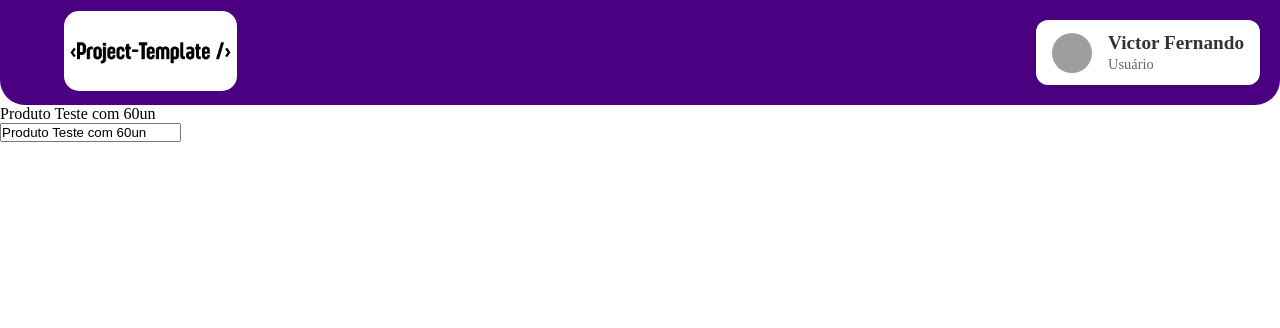
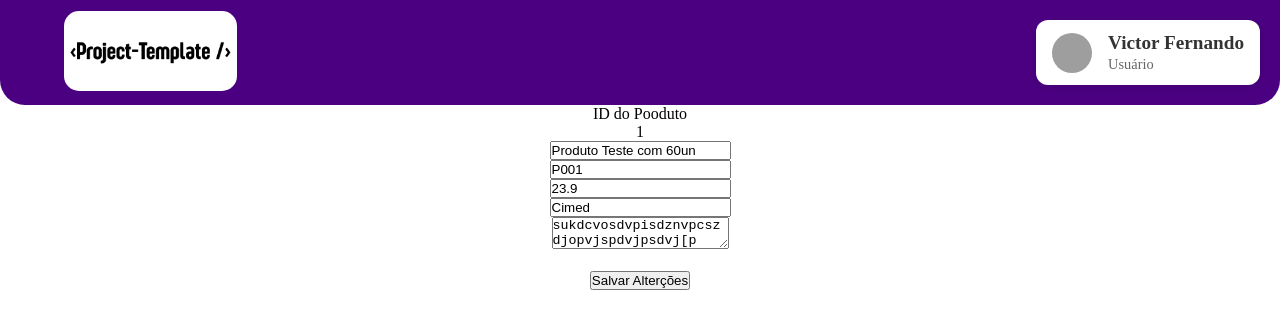
Before and after one commit to P0olar/project-template, a React (Vite) app in the folder projetc-template/: page /produto/1 in a window 1280 px wide. Shown: the top 328 px of the page. Built offline with nearby package versions, Linux system fonts and the light colour scheme; grey boxes are pictures that could not be loaded.

Commit message:
Teste de Login e sessão

```diff
--- a/projetc-template/src/App.jsx
+++ b/projetc-template/src/App.jsx
@@ -1,22 +1,36 @@
 import React from "react";
+import { Fragment } from "react";
 import { BrowserRouter, Routes, Route } from "react-router-dom";
 import HeaderPc from './components/HeaderPc'
 import Home from "./pages/Home";
+import CreateAccount from "./pages/CreateAccount";
+import Login from "./pages/Login";
+
 import Categorias from "./pages/Categorias";
 import Produtos from "./pages/Produtos";
 import Produto from "./pages/Produto";
+
+const Private = ({ Item }) => {
+  const signed = false;
+  return signed > 0 ? <Item /> : <Login />;
+}
+
 
 const App = () => {
   return (
     <BrowserRouter>
       <HeaderPc />
-
-      <Routes>
-        <Route path="/" element={<Home />} />
-        <Route path="/Categorias" element={<Categorias />} />
-        <Route path="/Produtos" element={<Produtos />} />
-        <Route path="/produto/:id" element={<Produto />} />
-      </Routes>
+      <Fragment>
+        <Routes>
+          <Route exact path="/home" element={<Private item={Home} />} />
+          <Route path="/" element={<Login />} />
+          <Route exact path="/CreateAccount" element={<CreateAccount />} />
+          <Route path="/Categorias" element={<Categorias />} />
+          <Route path="/Produtos" element={<Produtos />} />
+          <Route path="/produto/:id" element={<Produto />} />
+          <Route path="*" element={<Login />} />
+        </Routes>
+      </Fragment>
     </BrowserRouter>
   )
 }
--- /dev/null
+++ b/projetc-template/src/pages/CreateAccount.jsx
@@ -0,0 +1,9 @@
+import React from 'react'
+
+const CreateAccount = () => {
+  return (
+    <div>CreateAccount</div>
+  )
+}
+
+export default CreateAccount
--- a/projetc-template/src/pages/Home.jsx
+++ b/projetc-template/src/pages/Home.jsx
@@ -6,7 +6,7 @@ const Home = () => {
 
   return (
     <div className='home'>
-      {/*<Categoria />*/}
+      {<Categoria />}
 
       <Produtos />
 
--- /dev/null
+++ b/projetc-template/src/pages/Login.jsx
@@ -0,0 +1,9 @@
+import React from 'react'
+
+const Login = () => {
+  return (
+    <div>Login</div>
+  )
+}
+
+export default Login
--- a/projetc-template/src/pages/Produto.jsx
+++ b/projetc-template/src/pages/Produto.jsx
@@ -9,9 +9,15 @@ const Produto = () => {
 
     return (
         <>
-            <div>{ProdutoSelect.titulo}</div>
-            <form action="" method="post"></form>
-            <input type="text" value={ProdutoSelect.titulo} id="" />
+            <div><p style={{ textAlign: 'center' }}>ID do Pooduto <br /> {ProdutoSelect.id}</p></div>
+            <form action="" method="post" style={{textAlign: 'center'}}>
+                <input type="text" value={ProdutoSelect.titulo} id="titulo" /><br />
+                <input type="text" value={ProdutoSelect.sku} id='sku' /><br />
+                <input type="text" value={ProdutoSelect.preco} id="preco" /><br />
+                <input type="text" value={ProdutoSelect.marca} /> <br />
+                <textarea value={ProdutoSelect.sobre} id="sobre" /><br /><br />
+                <input type="submit" value="Salvar Alterções" />
+            </form>
         </>
     )
 }
--- a/projetc-template/vite.config.js
+++ b/projetc-template/vite.config.js
@@ -5,6 +5,6 @@ import react from '@vitejs/plugin-react'
 export default defineConfig({
   plugins: [react()],
   server: {
-      allowedHosts: ['9660-187-62-80-251.ngrok-free.app']
+      allowedHosts: ['dc33-187-62-80-251.ngrok-free.app']
     }
 })
```
